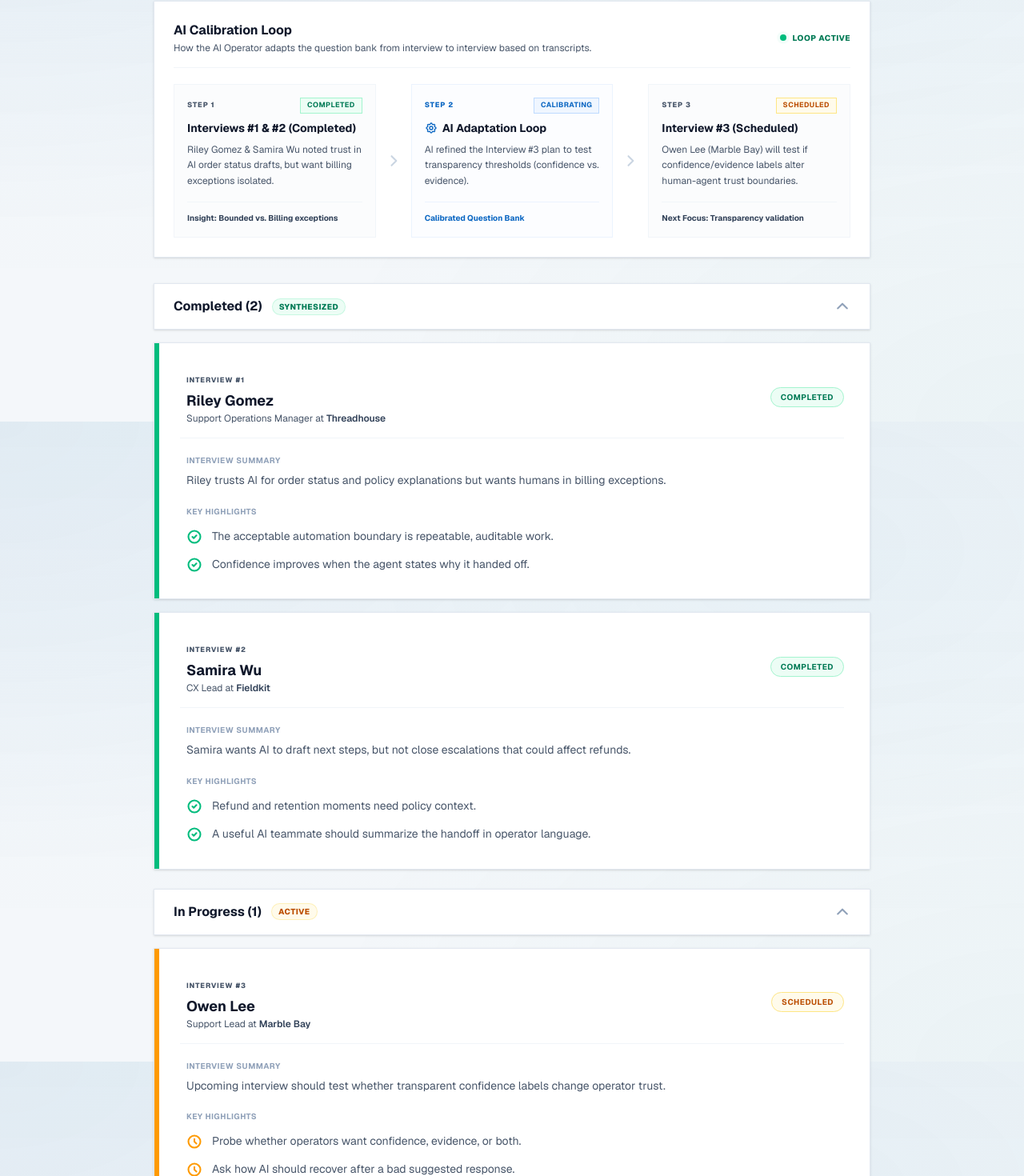
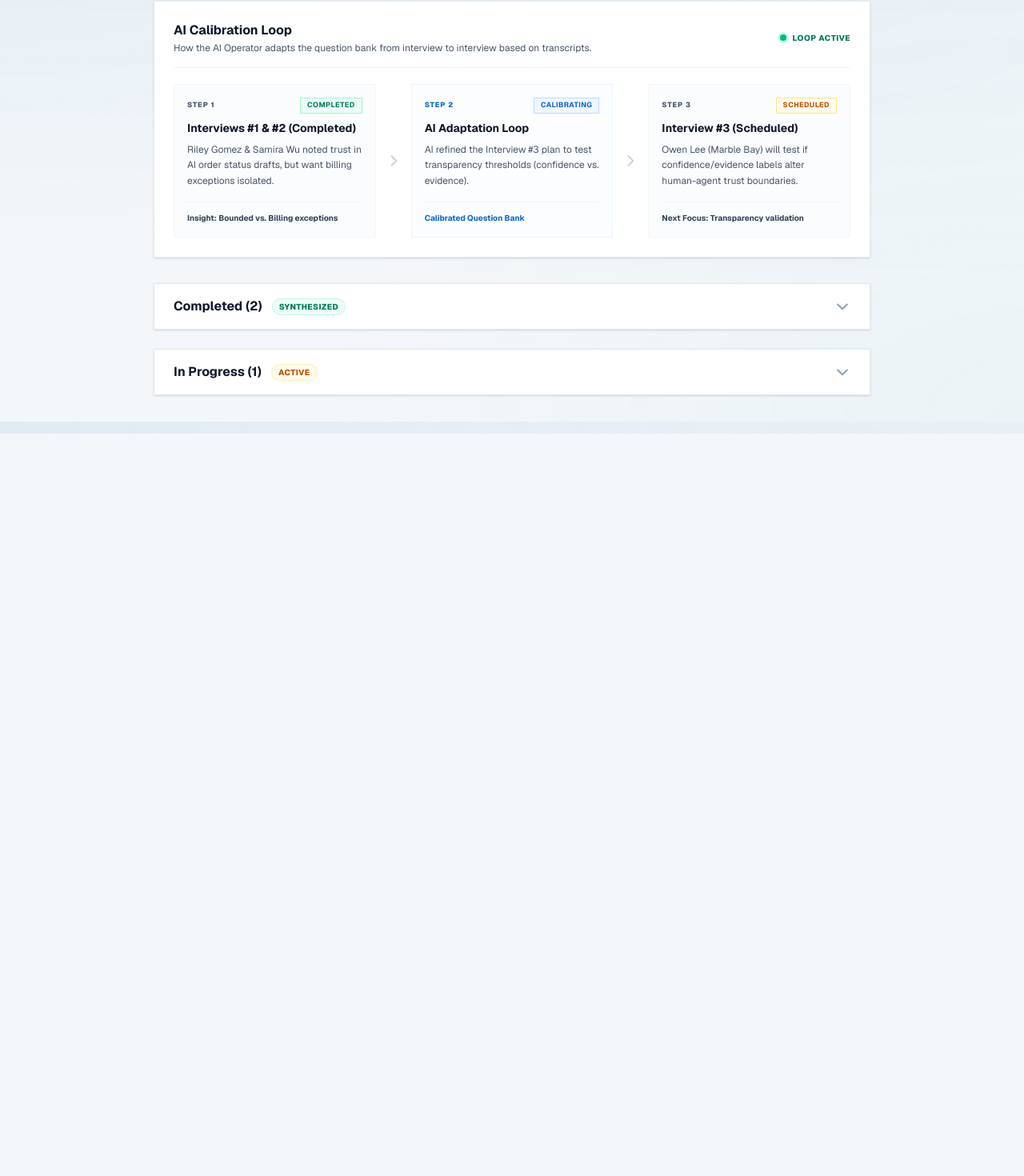
Before and after one commit to joshua-schiller/meridian, a Next.js app in the folder apps/web/: page /campaigns/ai-support-handoff/interviews in a window 1280 px wide. Shown: the part 273-1743 px from the top of the page at 80% size. After the commit the page ends 815 px from the top, so only its background shows below. Built offline with nearby package versions, Linux system fonts and the light colour scheme.

Commit message:
feat: finalize campaign creation flow improvements and collapsible console sections

```diff
--- a/apps/web/src/app/campaigns/[campaignId]/interviews/CampaignCalibrationTimeline.tsx
+++ b/apps/web/src/app/campaigns/[campaignId]/interviews/CampaignCalibrationTimeline.tsx
@@ -115,16 +115,6 @@ export default function CampaignCalibrationTimeline({ campaign }: { campaign: Ca
               </span>
             </div>
             <h4 className="text-sm font-bold text-[var(--foreground)] flex items-center gap-1.5">
-              <svg
-                className="w-4 h-4 text-[var(--accent)] shrink-0"
-                style={{ animation: "spin 8s linear infinite" }}
-                fill="none"
-                stroke="currentColor"
-                viewBox="0 0 24 24"
-              >
-                <path strokeLinecap="round" strokeLinejoin="round" strokeWidth="2" d="M10.325 4.317c.426-1.756 2.924-1.756 3.35 0a1.724 1.724 0 002.573 1.066c1.543-.94 3.31.826 2.37 2.37a1.724 1.724 0 001.065 2.572c1.756.426 1.756 2.924 0 3.35a1.724 1.724 0 00-1.066 2.573c.94 1.543-.826 3.31-2.37 2.37a1.724 1.724 0 00-2.572 1.065c-.426 1.756-2.924 1.756-3.35 0a1.724 1.724 0 00-2.573-1.066c-1.543.94-3.31-.826-2.37-2.37a1.724 1.724 0 00-1.065-2.572c-1.756-.426-1.756-2.924 0-3.35a1.724 1.724 0 001.066-2.573c-.94-1.543.826-3.31 2.37-2.37.996.608 2.296.07 2.572-1.065z" />
-                <path strokeLinecap="round" strokeLinejoin="round" strokeWidth="2" d="M15 12a3 3 0 11-6 0 3 3 0 016 0z" />
-              </svg>
               {step2Title}
             </h4>
             <p className="text-xs leading-relaxed text-[var(--muted)] mt-2">{step2Desc}</p>
--- a/apps/web/src/app/campaigns/[campaignId]/interviews/InterviewsConsoleList.tsx
+++ b/apps/web/src/app/campaigns/[campaignId]/interviews/InterviewsConsoleList.tsx
@@ -17,8 +17,8 @@ export default function InterviewsConsoleList({ interviews }: { interviews: Inte
   const completed = interviews.filter((i) => i.status === "completed");
   const inProgress = interviews.filter((i) => i.status !== "completed");
 
-  const [isCompletedOpen, setIsCompletedOpen] = useState(true);
-  const [isInProgressOpen, setIsInProgressOpen] = useState(true);
+  const [isCompletedOpen, setIsCompletedOpen] = useState(false);
+  const [isInProgressOpen, setIsInProgressOpen] = useState(false);
 
   return (
     <div className="grid gap-6">
--- a/apps/web/src/app/page.tsx
+++ b/apps/web/src/app/page.tsx
@@ -1,7 +1,7 @@
 "use client";
 
 import { useRouter } from "next/navigation";
-import { type FormEvent, type KeyboardEvent, useState } from "react";
+import { type FormEvent, type KeyboardEvent, useState, useRef, useEffect } from "react";
 
 import { campaigns as campaignFixtures } from "@/lib/campaigns";
 
@@ -176,6 +176,25 @@ export default function Home() {
   const [contactsFileText, setContactsFileText] = useState<string>("");
   const [createStep, setCreateStep] = useState<number>(1);
 
+  const nameInputRef = useRef<HTMLInputElement>(null);
+  const goalInputRef = useRef<HTMLInputElement>(null);
+  const contextTextareaRef = useRef<HTMLTextAreaElement>(null);
+
+  useEffect(() => {
+    if (view === "create") {
+      const timer = setTimeout(() => {
+        if (createStep === 1) {
+          nameInputRef.current?.focus();
+        } else if (createStep === 2) {
+          goalInputRef.current?.focus();
+        } else if (createStep === 4) {
+          contextTextareaRef.current?.focus();
+        }
+      }, 50);
+      return () => clearTimeout(timer);
+    }
+  }, [view, createStep]);
+
   function openCreateCampaign() {
     setDraft(emptyDraft());
     setPendingCampaign(null);
@@ -304,7 +323,7 @@ export default function Home() {
     return (
       <main className="min-h-screen px-4 py-8 md:px-8 md:py-12 flex flex-col justify-center items-center">
         <div className="w-full max-w-3xl">
-          <PageHeader title="Create Campaign" onHome={goHome} />
+          <PageHeader title="Create Campaign" />
 
           <form onSubmit={handleCreateSubmit} noValidate className="relative mt-8 w-full">
             <section className="rounded-none border border-slate-200 bg-white/95 p-8 md:p-14 shadow-[0_12px_40px_rgba(10,102,194,0.04)] min-h-[420px] flex flex-col justify-between relative overflow-hidden">
@@ -330,11 +349,18 @@ export default function Home() {
                       <p className="text-sm text-[var(--muted)] mt-1.5">Give your discovery research campaign a clear, identifiable name.</p>
                     </div>
                     <input
+                      ref={nameInputRef}
                       required={createStep === 1}
                       type="text"
                       placeholder="e.g. Developer APIs Feedback loop"
                       value={draft.name}
                       onChange={(event) => setDraft({ ...draft, name: event.target.value })}
+                      onKeyDown={(event) => {
+                        if (event.key === "Enter") {
+                          event.preventDefault();
+                          nextStep();
+                        }
+                      }}
                       className="h-14 rounded-2xl border border-slate-200 bg-white px-5 text-base text-[var(--foreground)] outline-none transition focus:border-[var(--accent)] focus:ring-4 focus:ring-blue-100/70 shadow-sm mt-3 w-full"
                     />
                   </label>
@@ -348,11 +374,18 @@ export default function Home() {
                       <p className="text-sm text-[var(--muted)] mt-1.5">Define what you want the AI operator to learn from the participants.</p>
                     </div>
                     <input
+                      ref={goalInputRef}
                       required={createStep === 2}
                       type="text"
                       placeholder="e.g. Find out why developers struggle with OAuth setup in React"
                       value={draft.goal}
                       onChange={(event) => setDraft({ ...draft, goal: event.target.value })}
+                      onKeyDown={(event) => {
+                        if (event.key === "Enter") {
+                          event.preventDefault();
+                          nextStep();
+                        }
+                      }}
                       className="h-14 rounded-2xl border border-slate-200 bg-white px-5 text-base text-[var(--foreground)] outline-none transition focus:border-[var(--accent)] focus:ring-4 focus:ring-blue-100/70 shadow-sm mt-3 w-full"
                     />
                   </label>
@@ -417,6 +450,7 @@ export default function Home() {
                       <p className="text-sm text-[var(--muted)] mt-1.5">Add details, guidelines, or persona summaries to calibrate the AI operator.</p>
                     </div>
                     <textarea
+                      ref={contextTextareaRef}
                       rows={5}
                       placeholder="Context details or instructions to guide the AI operator..."
                       value={draft.additionalContext}
@@ -539,7 +573,7 @@ export default function Home() {
     return (
       <main className="min-h-screen px-4 py-8 md:px-8 md:py-12">
         <div className="mx-auto max-w-3xl">
-          <PageHeader title="Review Question Bank" onHome={goHome} />
+          <PageHeader title="Review Question Bank" />
 
           <p className="text-sm text-[var(--muted)] mt-2">
             These questions were compiled from your goal. Edit them or add new questions before initiating the operator.
@@ -717,7 +751,7 @@ export default function Home() {
   );
 }
 
-function PageHeader({ title, onHome }: { title: string; onHome: () => void }) {
+function PageHeader({ title }: { title: string }) {
   return (
     <header className="flex min-h-14 items-center justify-between gap-4 border-b border-slate-200 pb-5">
       {title ? (
@@ -727,13 +761,6 @@ function PageHeader({ title, onHome }: { title: string; onHome: () => void }) {
       ) : (
         <span aria-hidden="true" />
       )}
-      <button
-        type="button"
-        onClick={onHome}
-        className="inline-flex h-10 items-center justify-center rounded-xl border border-slate-200 bg-white px-4 text-sm font-semibold text-[var(--foreground)] transition hover:bg-slate-50 shadow-sm active:scale-95"
-      >
-        Home
-      </button>
     </header>
   );
 }
```
